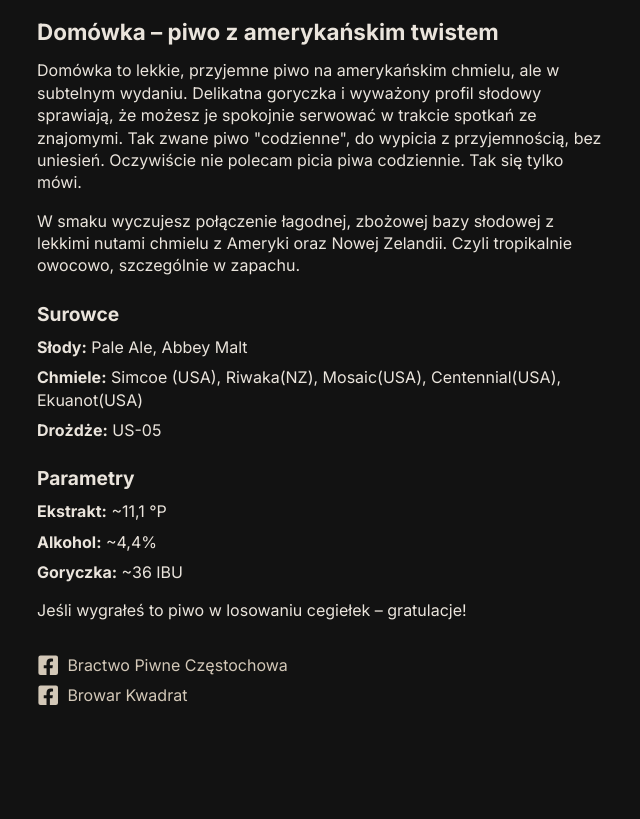
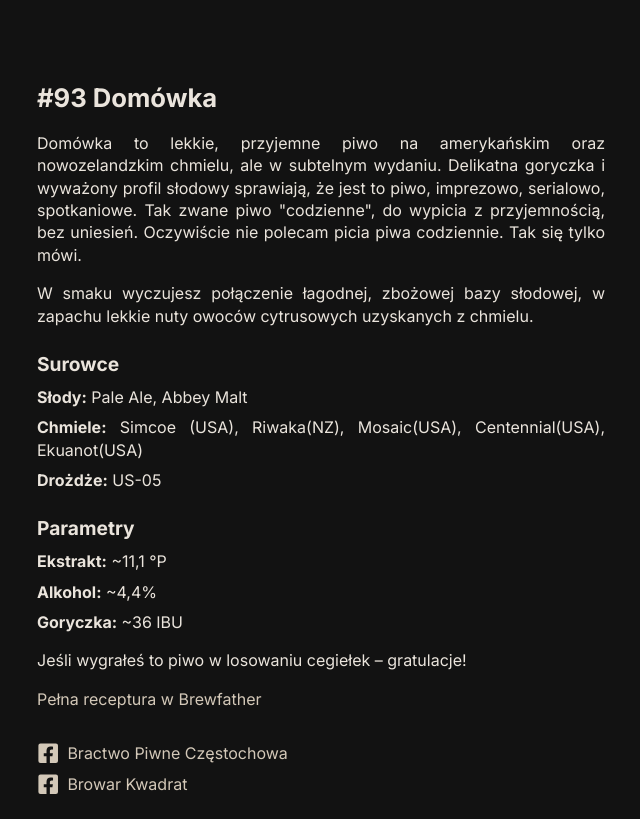
Before and after one commit to enowuigrek/browarkwadrat, a React (Vite) app: page /domowka in a window 1280 px wide. Shown: the whole page, without its empty margins (319-959 px from the left). Built offline with nearby package versions, Linux system fonts and the light colour scheme.

Commit message:
Update Domowka description and styles

```diff
--- a/src/pages/Domowka.jsx
+++ b/src/pages/Domowka.jsx
@@ -4,17 +4,16 @@ import styles from './Domowka.module.css'
 function Domowka() {
     return (
         <div className={styles.container}>
-            <h2>Domówka – piwo z amerykańskim twistem</h2>
+            <h2>#93 Domówka</h2>
             <p>
-                Domówka to lekkie, przyjemne piwo na amerykańskim chmielu,
+                Domówka to lekkie, przyjemne piwo na amerykańskim oraz nowozelandzkim chmielu,
                 ale w subtelnym wydaniu. Delikatna goryczka i wyważony profil słodowy
-                sprawiają, że możesz je spokojnie serwować w trakcie spotkań ze znajomymi.
+                sprawiają, że jest to piwo, imprezowo, serialowo, spotkaniowe.
                 Tak zwane piwo "codzienne", do wypicia z przyjemnością, bez uniesień.
                 Oczywiście nie polecam picia piwa codziennie. Tak się tylko mówi.
             </p>
             <p>
-                W smaku wyczujesz połączenie łagodnej, zbożowej bazy słodowej z lekkimi nutami chmielu z Ameryki oraz
-                Nowej Zelandii. Czyli tropikalnie owocowo, szczególnie w zapachu.
+                W smaku wyczujesz połączenie łagodnej, zbożowej bazy słodowej, w zapachu lekkie nuty owoców cytrusowych uzyskanych z chmielu.
             </p>
 
             <h3>Surowce</h3>
@@ -41,7 +40,16 @@ function Domowka() {
                 Jeśli wygrałeś to piwo w losowaniu cegiełek – gratulacje!
             </p>
 
-            {/* Linki do profili na Facebooku (z ikoną) */}
+            <div className={styles.recipeLink}>
+                <a
+                    href="https://share.brewfather.app/2esywTrJXJ1xSw"
+                    target="_blank"
+                    rel="noopener noreferrer"
+                >
+                    Pełna receptura w Brewfather
+                </a>
+            </div>
+
             <div className={styles.links}>
                 <a
                     href="https://www.facebook.com/bractwopiwneczestochowa"
--- a/src/pages/Domowka.module.css
+++ b/src/pages/Domowka.module.css
@@ -1,12 +1,13 @@
 .container {
+    margin: 4rem auto 0 auto;
+    text-align: justify;
+    max-width: 600px;
     padding: 1rem;
-    max-width: 600px;
-    margin: 0 auto;
 }
 
 h2 {
-    font-size: 1.4rem;
-    margin-bottom: 0.75rem;
+    margin-bottom: 1rem;
+    font-size: 1.6rem;
 }
 
 h3 {
```
